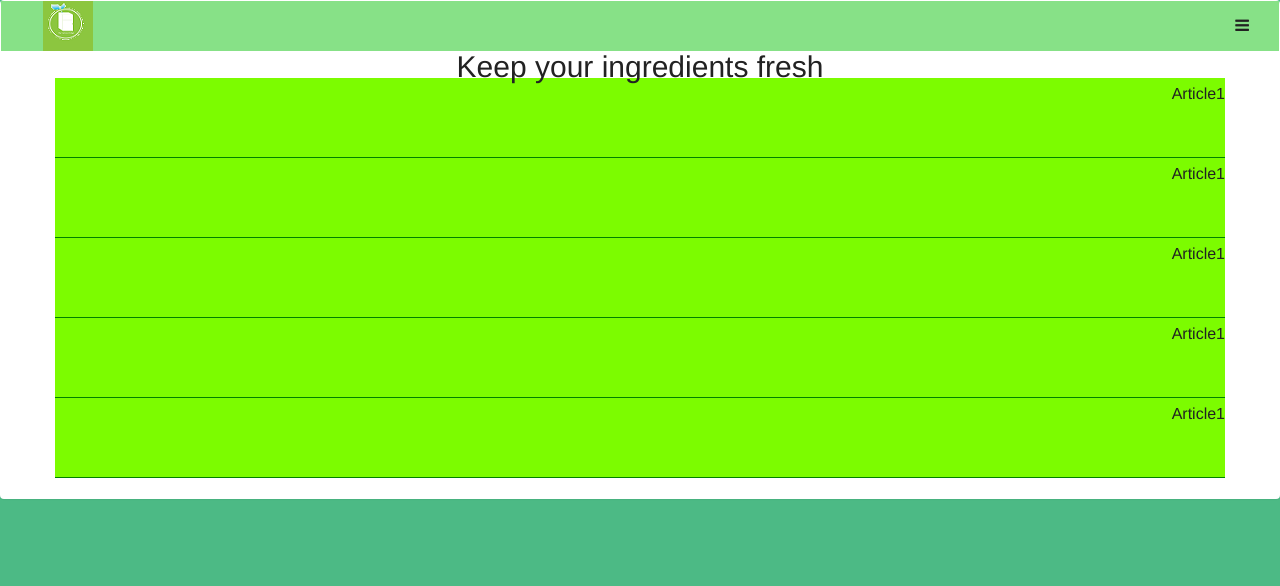
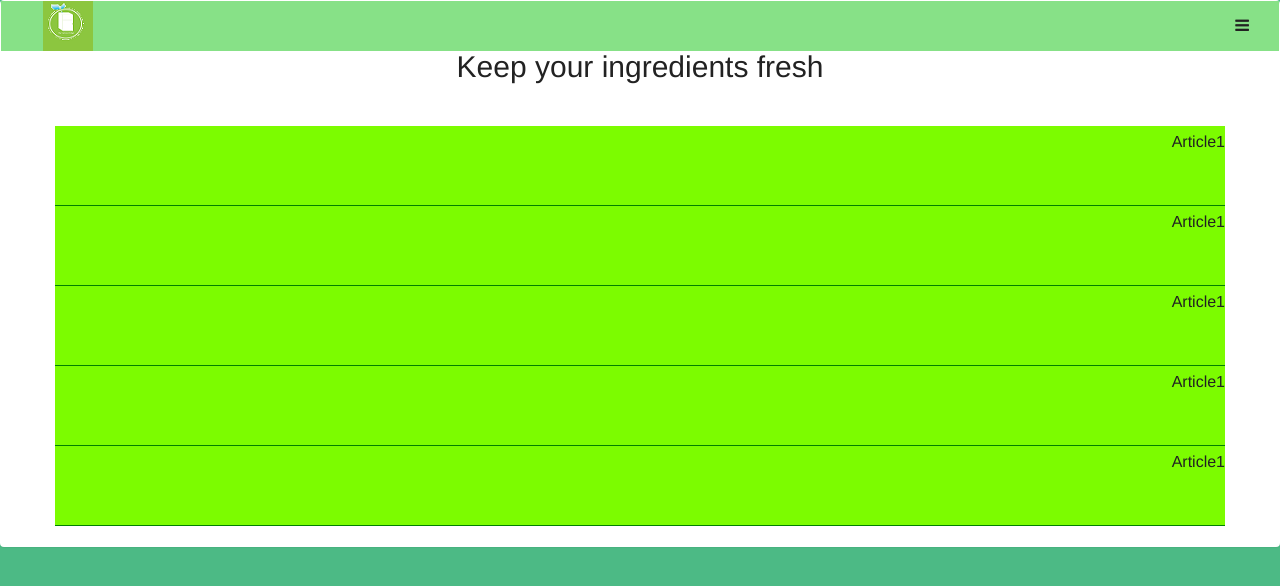
Before and after one commit to AustinBCIT/MVF, a PHP site: the page made by tips&tricks.html in a window 1280 px wide. Shown: the top 586 px of the page. Run offline with PHP 8.4, Linux system fonts and the light colour scheme; some libraries are stand-ins or nearby versions.

Commit message:
Fixed the title in tips&tricks

```diff
--- a/css/tipsandtricks.css
+++ b/css/tipsandtricks.css
@@ -7,6 +7,7 @@ body {
 .title-container {
     text-align: center;
     font-size:30px;
+    height: 70px !important;
 }
 
 .article-bg {
```
